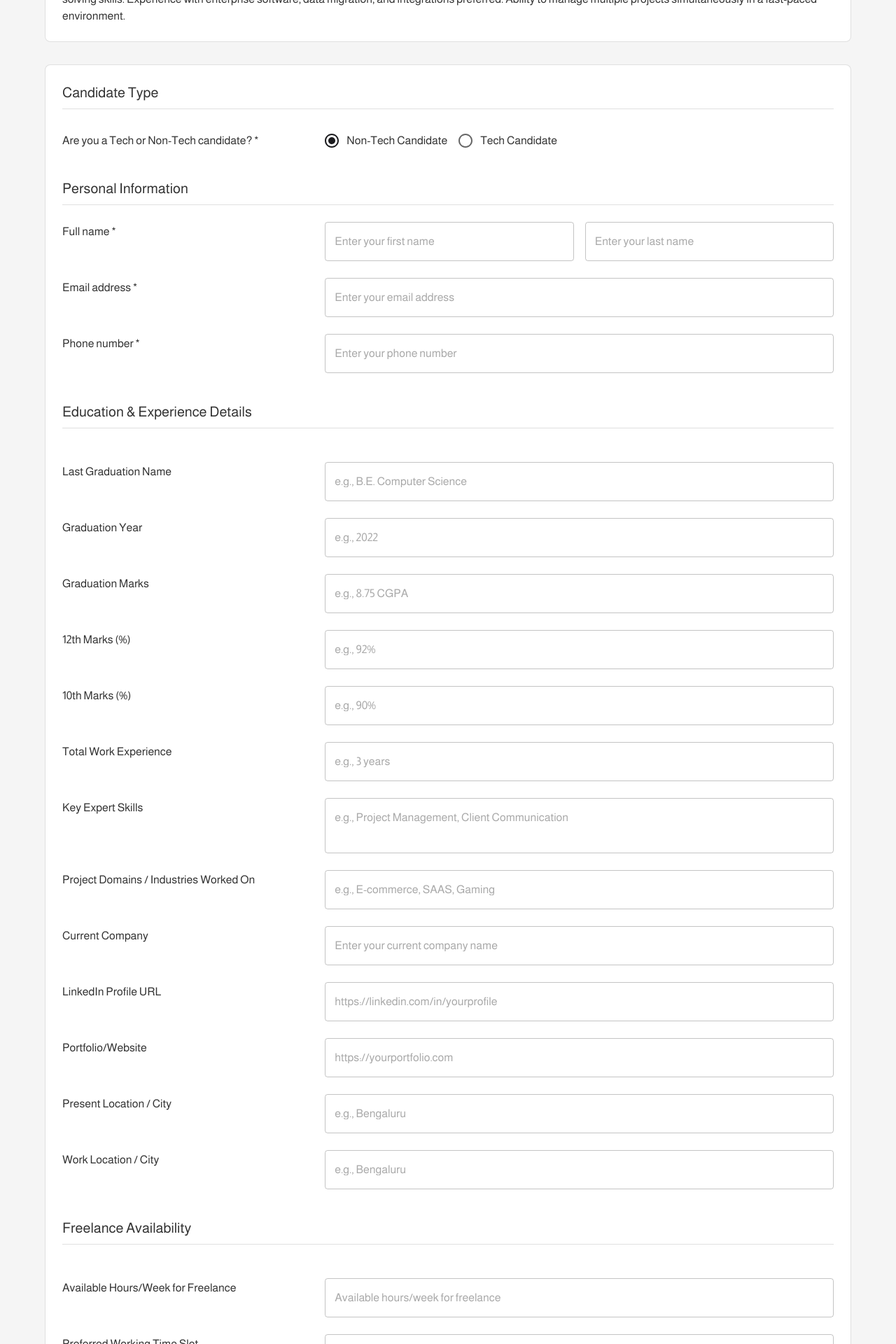
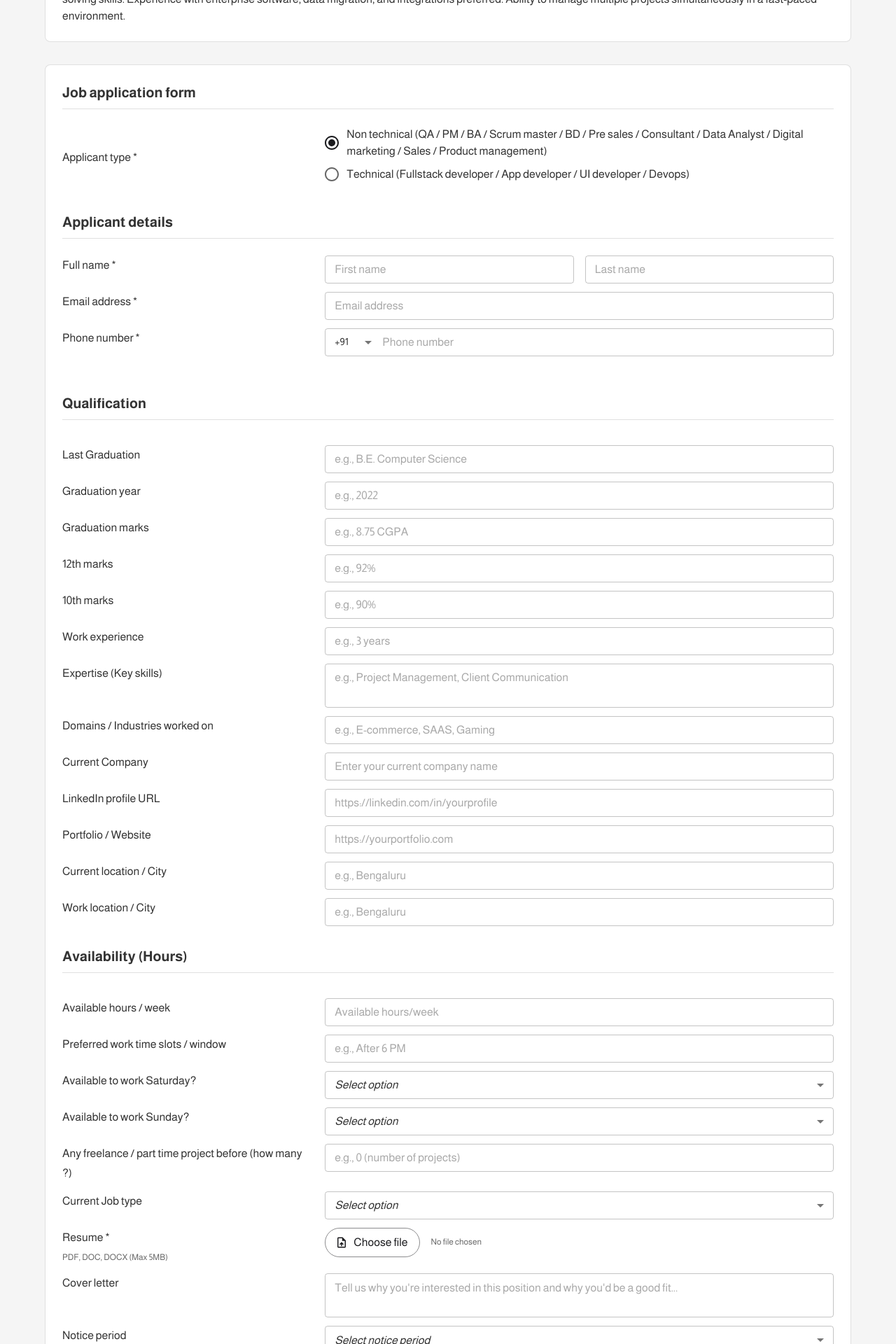
Before and after one commit to Ankit-cms/tsmproject-, a Next.js app: page /apply/1 in a window 1280 px wide. Shown: the part 880-2800 px from the top of the page at 70% size. Built offline with nearby package versions, Linux system fonts and the light colour scheme.

Commit message:
job form changes done

```diff
--- a/src/app/apply/[jobId]/page.tsx
+++ b/src/app/apply/[jobId]/page.tsx
@@ -25,6 +25,7 @@ import {
   FormControlLabel,
   RadioGroup,
   Radio,
+  Chip,
 } from '@mui/material';
 import LocationOnOutlinedIcon from '@mui/icons-material/LocationOnOutlined';
 import { TouchAppOutlined, UploadFile, Close } from '@mui/icons-material';
@@ -50,7 +51,13 @@ const skillLabels = [
   '4 - Advanced, can work independently',
   '5 - Expert, can mentor others'
 ];
-
+const countryCodes = [
+  { code: '+91', label: 'India' },
+  { code: '+1', label: 'USA' },
+  { code: '+44', label: 'UK' },
+  { code: '+61', label: 'Australia' },
+  { code: '+971', label: 'UAE' },
+];
 const JobApplication = () => {
   const theme = useTheme();
   const isMobile = useMediaQuery(theme.breakpoints.down('sm'));
@@ -87,6 +94,8 @@ const JobApplication = () => {
     currentJobType: '',
     keyExpertSkills: '',
     totalRelevantExperience: '',
+      countryCode: '+91',
+
   });
 
   const [technicalSkills, setTechnicalSkills] = useState({
@@ -161,6 +170,7 @@ const JobApplication = () => {
       [name]: value
     }));
   };
+
 
   const handleFileChange = (e: React.ChangeEvent<HTMLInputElement>) => {
     const file = e.target.files?.[0];
@@ -251,6 +261,7 @@ const JobApplication = () => {
         sx={{
           mt: 1,
           display: 'block',
+          fontWeight:'bold'
         }}
       >
         {skillLabels[value]}
@@ -266,20 +277,20 @@ const JobApplication = () => {
         <Container maxWidth="lg">
           <Grid container spacing={4} alignItems="center">
             <Grid size={{ xs: 12, md: 6 }}>
+            <Typography variant="h6" color="primary.dark" gutterBottom >
+                                           Careers
+
+                                        </Typography>
                                         <Typography
-                variant="h6"
+                                            variant="h1"
+                                            component="h1"
                                             gutterBottom
-                color="primary.main"
-                display="flex"
-                alignItems="center"
-                gap={1}
-              >
-                Careers
+                                            sx={{mt: {md: 2}}}>
+                                           Join us to create Impact at scale
+
+
                                         </Typography>
-              <Typography variant="h3" gutterBottom sx={{ fontSize: { xs: '2rem', md: '2.5rem' } }}>
-                Join us to create Impact at scale
-              </Typography>
-              <Typography variant="h5" color="text.secondary" sx={{ fontSize: { xs: '1.1rem', md: '1.5rem' } }}>
+              <Typography variant="body1" fontWeight={400} paragraph>
                 Build technology that transforms business processes across the world.
               </Typography>
             </Grid>
@@ -368,15 +379,15 @@ const JobApplication = () => {
           sx={{ p: { xs: 2, md: 3 } }}
           variant='outlined'
         >
-          <Typography variant="h5" gutterBottom mb={1} >
-            Candidate Type
+          <Typography variant="h5" gutterBottom mb={1} sx={{fontWeight:"bold"}} >
+            Job application form
           </Typography>
           <Divider sx={{ mb:{xs:1,md:3}}} />
 
           <Grid container spacing={{xs:1,md:3}} alignItems="center">
             <Grid size={{ xs: 12, md: 4 }}>
               <Typography variant="subtitle1" >
-                Are you a Tech or Non-Tech candidate? *
+                Applicant type *
               </Typography>
             </Grid>
             <Grid size={{ xs: 12, md: 8 }}>
@@ -386,19 +397,20 @@ const JobApplication = () => {
                   value={candidateType}
                   onChange={(e) => setCandidateType(e.target.value as 'tech' | 'non-tech')}
                 >
-                  <FormControlLabel value="non-tech" control={<Radio />} label="Non-Tech Candidate" />
-                  <FormControlLabel value="tech" control={<Radio />} label="Tech Candidate" />
+                  <FormControlLabel value="non-tech" control={<Radio />} label="Non technical (QA / PM / BA / Scrum master / BD / Pre sales / Consultant / Data Analyst / Digital marketing / Sales / Product management)" />
+                  <FormControlLabel value="tech" control={<Radio />} label="Technical (Fullstack developer / App developer / UI developer / Devops)" />
                 </RadioGroup>
               </FormControl>
             </Grid>
           </Grid>
 
-          <Typography variant="h5" gutterBottom mt={4} mb={1} >
-            Personal Information
+          <Typography variant="h5" gutterBottom mt={4} mb={1} sx={{fontWeight:"bold"}}>
+            Applicant details
           </Typography>
           <Divider sx={{ mb:{xs:1,md:3}}} />
 
-          <Grid container spacing={{xs:1,md:3}}>
+          <Grid container   rowSpacing={{ xs: 0.5, md: 1.5 }}
+  columnSpacing={{ xs: 1, md: 3 }}>
 
             <Grid size={{ xs: 12, md: 4 }}>
               <Typography variant="subtitle1" fontWeight="medium" >
@@ -415,8 +427,8 @@ const JobApplication = () => {
                     onChange={handleInputChange}
                     error={!!errors.firstName}
                     helperText={errors.firstName}
-                    placeholder="Enter your first name"
-                    size={isMobile ? "small" : "medium"}
+                    placeholder="First name"
+                    size={isMobile ? "small" : "small"}
                   />
                 </Grid>
                 <Grid size={{ xs: 12, sm: 6 }}>
@@ -427,8 +439,8 @@ const JobApplication = () => {
                     onChange={handleInputChange}
                     error={!!errors.lastName}
                     helperText={errors.lastName}
-                    placeholder="Enter your last name"
-                    size={isMobile ? "small" : "medium"}
+                    placeholder="Last name"
+                    size={isMobile ? "small" : "small"}
                   />
                 </Grid>
               </Grid>
@@ -448,8 +460,8 @@ const JobApplication = () => {
                 onChange={handleInputChange}
                 error={!!errors.email}
                 helperText={errors.email}
-                placeholder="Enter your email address"
-                size={isMobile ? "small" : "medium"}
+                placeholder="Email address"
+                size={isMobile ? "small" : "small"}
               />
             </Grid>
 
@@ -458,6 +470,7 @@ const JobApplication = () => {
     Phone number *
   </Typography>
 </Grid>
+
 <Grid size={{ xs: 12, md: 8 }}>
   <TextField
     fullWidth
@@ -465,35 +478,56 @@ const JobApplication = () => {
     value={formData.phone ?? ''}
     onChange={handleInputChange}
     error={!!errors.phone}
-                helperText={errors.phone}
-                placeholder="Enter your phone number"
-                size={isMobile ? "small" : "medium"}
+    helperText={errors.phone || ' '}
+    placeholder="Phone number"
+    size="small"
+    InputProps={{
+      startAdornment: (
+        <InputAdornment position="start">
+          <Select
+            variant="standard"
+            disableUnderline
+            value={formData.countryCode}
+            onChange={(e) =>
+              setFormData(prev => ({ ...prev, countryCode: e.target.value }))
+            }
+            sx={{ fontSize: 14, minWidth: 60 }}
+          >
+            <MenuItem value="+91">+91</MenuItem>
+            <MenuItem value="+1">+1</MenuItem>
+            <MenuItem value="+44">+44</MenuItem>
+            <MenuItem value="+61">+61</MenuItem>
+            <MenuItem value="+971">+971</MenuItem>
+          </Select>
+        </InputAdornment>
+      ),
+    }}
   />
 </Grid>
 
             <Grid size={{ xs: 12 }}>
-              <Typography variant="h5" gutterBottom mt={2} mb={1}>
-                Education & Experience Details
+              <Typography variant="h5" gutterBottom mt={2} mb={1} sx={{fontWeight:"bold"}}>
+                Qualification
               </Typography>
               <Divider sx={{ mb:{xs:1,md:3}}}/>
             </Grid>
 
             {[
-              { label: candidateType === 'tech' ? 'Graduation Name' : 'Last Graduation Name', name: 'graduationName', placeholder: 'e.g., B.E. Computer Science' },
-              { label: 'Graduation Year', name: 'graduationYear', placeholder: 'e.g., 2022' },
-              { label: 'Graduation Marks', name: 'graduationMarks', placeholder: 'e.g., 8.75 CGPA' },
-              { label: '12th Marks (%)', name: 'twelfthMarks', placeholder: 'e.g., 92%' },
-              { label: '10th Marks (%)', name: 'tenthMarks', placeholder: 'e.g., 90%' },
-              { label: 'Total Work Experience', name: 'totalExperience', placeholder: 'e.g., 3 years' },
+              { label: candidateType === 'tech' ? 'Graduation Name' : 'Last Graduation', name: 'graduationName', placeholder: 'e.g., B.E. Computer Science' },
+              { label: 'Graduation year', name: 'graduationYear', placeholder: 'e.g., 2022' },
+              { label: 'Graduation marks', name: 'graduationMarks', placeholder: 'e.g., 8.75 CGPA' },
+              { label: '12th marks', name: 'twelfthMarks', placeholder: 'e.g., 92%' },
+              { label: '10th marks', name: 'tenthMarks', placeholder: 'e.g., 90%' },
+              { label: ' Work experience', name: 'totalExperience', placeholder: 'e.g., 3 years' },
               candidateType === 'tech'
-                ? { label: 'Total Relevant Work Experience', name: 'totalRelevantExperience', placeholder: 'e.g., 2.5 years in frontend development' }
-                : { label: 'Key Expert Skills', name: 'keyExpertSkills', placeholder: 'e.g., Project Management, Client Communication', multiline: true, rows: 2 },
-              { label: 'Project Domains / Industries Worked On', name: 'projectDomains', placeholder: 'e.g., E-commerce, SAAS, Gaming' },
+                ? { label: ' Relevant work experience', name: 'totalRelevantExperience', placeholder: 'e.g., 2.5 years in frontend development' }
+                : { label: ' Expertise (Key skills)', name: 'keyExpertSkills', placeholder: 'e.g., Project Management, Client Communication', multiline: true, rows: 2 },
+              { label: 'Domains / Industries worked on', name: 'projectDomains', placeholder: 'e.g., E-commerce, SAAS, Gaming' },
               { label: 'Current Company', name: 'currentCompany', placeholder: 'Enter your current company name' },
-              { label: 'LinkedIn Profile URL', name: 'linkedinProfile', placeholder: 'https://linkedin.com/in/yourprofile' },
-              { label: 'Portfolio/Website', name: 'portfolioWebsite', placeholder: 'https://yourportfolio.com' },
-              { label: 'Present Location / City', name: 'presentLocation', placeholder: 'e.g., Bengaluru' },
-              { label: 'Work Location / City', name: 'workLocation', placeholder: 'e.g., Bengaluru' },
+              { label: 'LinkedIn profile URL', name: 'linkedinProfile', placeholder: 'https://linkedin.com/in/yourprofile' },
+              { label: 'Portfolio / Website', name: 'portfolioWebsite', placeholder: 'https://yourportfolio.com' },
+              { label: 'Current location / City', name: 'presentLocation', placeholder: 'e.g., Bengaluru' },
+              { label: 'Work location / City', name: 'workLocation', placeholder: 'e.g., Bengaluru' },
             ].map((field) => (
               <React.Fragment key={field.name}>
                 <Grid size={{ xs: 12, md: 4 }}>
@@ -508,7 +542,7 @@ const JobApplication = () => {
                     value={formData[field.name as keyof typeof formData] ?? ''}
                     onChange={handleInputChange}
                     placeholder={field.placeholder}
-                    size={isMobile ? "small" : "medium"}
+                    size={isMobile ? "small" : "small"}
                     multiline={field.multiline}
                     rows={field.rows}
                   />
@@ -517,15 +551,15 @@ const JobApplication = () => {
             ))}
 
             <Grid size={{ xs: 12 }}>
-              <Typography variant="h5" gutterBottom mt={2} mb={1}>
-                Freelance Availability
+              <Typography variant="h5" gutterBottom mt={2} mb={1} sx={{fontWeight:"bold"}}>
+                Availability (Hours)
               </Typography>
               <Divider sx={{ mb:{xs:1,md:3}}} />
             </Grid>
 
             {[
-              { label: 'Available Hours/Week for Freelance', name: 'availableHours', placeholder: candidateType === 'tech' ? 'e.g., 28 hours/week' : 'Available hours/week for freelance' },
-              { label: candidateType === 'tech' ? 'Preferred Time Slots for Freelance Project' : 'Preferred Working Time Slot', name: 'preferredTimeSlot', placeholder: 'e.g., After 6 PM' },
+              { label: 'Available hours / week', name: 'availableHours', placeholder: candidateType === 'tech' ? 'e.g., 28 hours/week' : 'Available hours/week' },
+              { label: candidateType === 'tech' ? 'Preferred work time slots / window' : 'Preferred work time slots / window', name: 'preferredTimeSlot', placeholder: 'e.g., After 6 PM' },
             ].map((field) => (
               <React.Fragment key={field.name}>
                 <Grid size={{ xs: 12, md: 4 }}>
@@ -540,7 +574,7 @@ const JobApplication = () => {
                     value={formData[field.name as keyof typeof formData] ?? ''}
                     onChange={handleInputChange}
                     placeholder={field.placeholder}
-                    size={isMobile ? "small" : "medium"}
+                    size={isMobile ? "small" : "small"}
                   />
                 </Grid>
               </React.Fragment>
@@ -557,7 +591,7 @@ const JobApplication = () => {
                   </Typography>
                 </Grid>
                 <Grid size={{ xs: 12, md: 8 }}>
-                  <FormControl fullWidth size={isMobile ? "small" : "medium"}>
+                  <FormControl fullWidth size={isMobile ? "small" : "small"}>
                     <Select
                       name={field.name}
                       value={formData[field.name as keyof typeof formData] ?? ''}
@@ -578,7 +612,7 @@ const JobApplication = () => {
 
             <Grid size={{ xs: 12, md: 4 }}>
               <Typography variant="subtitle1" fontWeight="medium"  >
-                {candidateType === 'tech' ? 'Freelance Projects Before (how many)' : 'Have you done freelance / part time project before (how many)'}
+                {candidateType === 'tech' ? 'Freelance Projects Before (how many)' : 'Any freelance / part time project before (how many ?)'}
               </Typography>
             </Grid>
             <Grid size={{ xs: 12, md: 8 }}>
@@ -588,17 +622,17 @@ const JobApplication = () => {
                   value={formData.freelanceProjectsCount ?? ''}
                   onChange={handleInputChange}
                 placeholder="e.g., 0 (number of projects)"
-                size={isMobile ? "small" : "medium"}
+                size={isMobile ? "small" : "small"}
               />
             </Grid>
 
             <Grid size={{ xs: 12, md: 4 }}>
               <Typography variant="subtitle1" fontWeight="medium" >
-                Current Job Type
+                Current Job type
               </Typography>
             </Grid>
             <Grid size={{ xs: 12, md: 8 }}>
-              <FormControl fullWidth size={isMobile ? "small" : "medium"}>
+              <FormControl fullWidth size={isMobile ? "small" : "small"}>
                 <Select
                   name="currentJobType"
                   value={formData.currentJobType ?? ''}
@@ -640,9 +674,9 @@ const JobApplication = () => {
                     component="span"
                     variant="outlined"
                     startIcon={<UploadFile />}
-                    size={isMobile ? "small" : "medium"}
+                    size={isMobile ? "small" : "small"}
                   >
-                    Choose File
+                    Choose file
                   </Button>
                 </label>
                 {errors.resume && (
@@ -670,7 +704,7 @@ const JobApplication = () => {
 
             <Grid size={{ xs: 12, md: 4 }}>
               <Typography variant="subtitle1" fontWeight="medium" gutterBottom >
-                Cover Letter
+                Cover letter
               </Typography>
 
             </Grid>
@@ -683,17 +717,17 @@ const JobApplication = () => {
                 multiline
                 rows={2}
                 placeholder="Tell us why you're interested in this position and why you'd be a good fit..."
-                size={isMobile ? "small" : "medium"}
+                size={isMobile ? "small" : "small"}
               />
             </Grid>
 
             <Grid size={{ xs: 12, md: 4 }}>
               <Typography variant="subtitle1" fontWeight="medium"  >
-                Notice Period
+                Notice period
               </Typography>
             </Grid>
             <Grid size={{ xs: 12, md: 8 }}>
-              <FormControl fullWidth size={isMobile ? "small" : "medium"}>
+              <FormControl fullWidth size={isMobile ? "small" : "small"}>
                 <Select
                   name="noticePeriod"
                   value={formData.noticePeriod ?? ''}
@@ -725,7 +759,7 @@ const JobApplication = () => {
                 value={formData.expectedSalary ?? ''}
                 onChange={handleInputChange}
                 placeholder="Enter expected salary"
-                size={isMobile ? "small" : "medium"}
+                size={isMobile ? "small" : "small"}
                 InputProps={{
                   startAdornment: <InputAdornment position="start">₹</InputAdornment>,
                 }}
@@ -738,7 +772,7 @@ const JobApplication = () => {
               </Typography>
             </Grid>
             <Grid size={{ xs: 12, md: 8 }}>
-              <FormControl fullWidth size={isMobile ? "small" : "medium"}>
+              <FormControl fullWidth size={isMobile ? "small" : "small"}>
                 <Select
                   name="source"
                   value={formData.source ?? ''}
@@ -773,7 +807,7 @@ const JobApplication = () => {
                     value={formData.referralName ?? ''}
                     onChange={handleInputChange}
                     placeholder="Enter referral employee name"
-                    size={isMobile ? "small" : "medium"}
+                    size={isMobile ? "small" : "small"}
                   />
                 </Grid>
               </>
@@ -781,15 +815,33 @@ const JobApplication = () => {
 
             {candidateType === 'tech' && (
               <Grid size={{ xs: 12 }}>
-                <Typography variant="h5" gutterBottom mt={2} mb={1} >
+                <Typography variant="h5" gutterBottom mt={2} mb={1} sx={{fontWeight:"bold"}}>
                   Technical Skills Self-Assessment (0-5 Scale)
                 </Typography>
-                <Typography variant="body2" color="text.secondary" paragraph>
-  <strong>Rating Scale:</strong>{" "}
-  {"0 – Can't do / Don't plan to do | 1 – No experience | 2 – Basic familiarity | "}
-  {"3 – Intermediate, can work with guidance | 4 – Advanced, can work independently | "}
-  {"5 – Expert, can mentor others"}
-</Typography>
+                <Box
+  sx={{
+    display: "flex",
+    flexWrap: "wrap",
+    gap: 1,
+    mb: 2,
+  }}
+>
+  {[
+    "0 – Can’t do",
+    "1 – No experience",
+    "2 – Basic",
+    "3 – Intermediate",
+    "4 – Advanced",
+    "5 – Expert",
+  ].map((item) => (
+    <Chip
+      key={item}
+      label={item}
+      size="small"
+      variant="outlined"
+    />
+  ))}
+</Box>
 
                 <Divider sx={{ mb:{xs:1,md:3}}} />
 
@@ -818,15 +870,38 @@ const JobApplication = () => {
 
             {candidateType === 'non-tech' && (
               <Grid size={{ xs: 12 }}>
-                <Typography variant="h5" gutterBottom mt={2} mb={1} >
+           <Box display="flex" alignItems="center" mb={1}>
+
+<Typography variant="h5" gutterBottom mt={2} mb={1} sx={{fontWeight:"bold"}}>
                 Professional Skills Assessment (0-5 Scale)
               </Typography>
-              <Typography variant="body2" color="text.secondary" paragraph>
-  <strong>Rating Scale:</strong>{" "}
-  {"0 – Can't do / Don't plan to do | 1 – No experience | 2 – Basic familiarity | "}
-  {"3 – Intermediate, can work with guidance | 4 – Advanced, can work independently | "}
-  {"5 – Expert, can mentor others"}
-</Typography>
+</Box>
+
+<Box
+  sx={{
+    display: "flex",
+    flexWrap: "wrap",
+    gap: 1,
+    mb: 2,
+  }}
+>
+  {[
+    "0 – Can’t do",
+    "1 – No experience",
+    "2 – Basic",
+    "3 – Intermediate",
+    "4 – Advanced",
+    "5 – Expert",
+  ].map((item) => (
+    <Chip
+      key={item}
+      label={item}
+      size="small"
+      variant="outlined"
+    />
+  ))}
+</Box>
+
 
                 <Divider sx={{ mb:{xs:1,md:3}}} />
 
```
Also changed, not shown: src/app/pricing/page.tsx (+19 -19 lines). Lines whose indentation alone changed are shown as unchanged.
